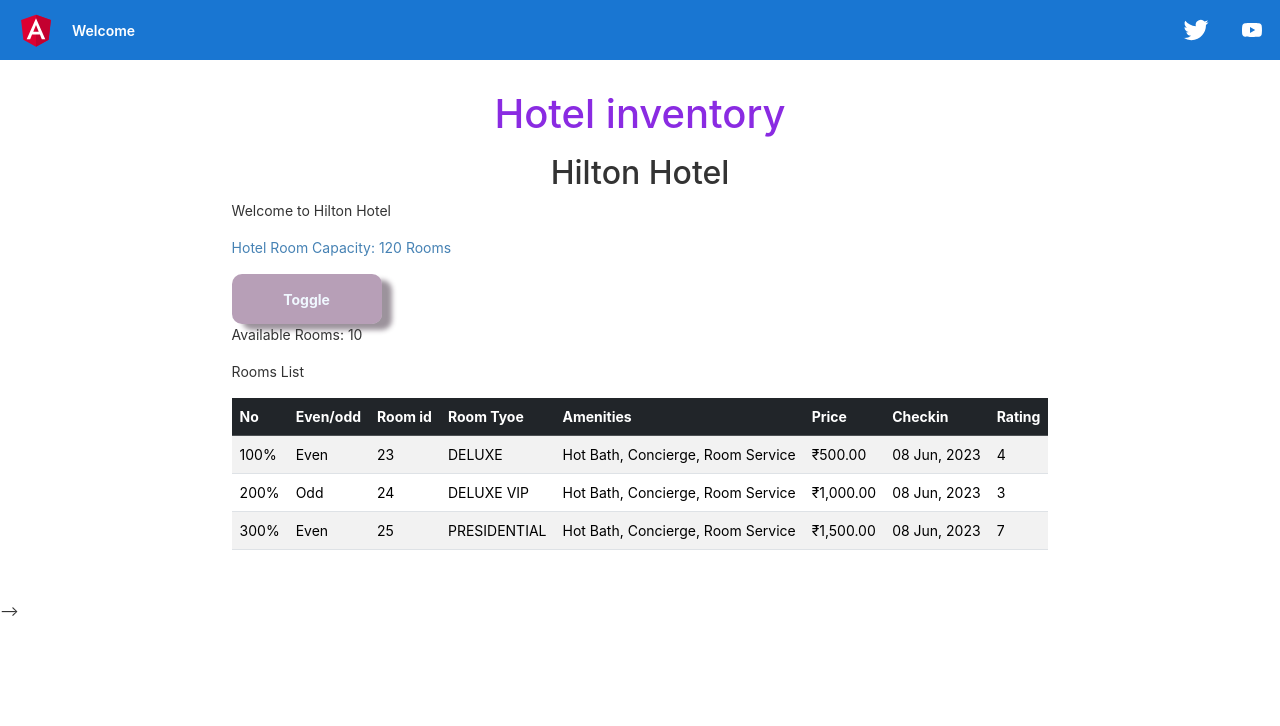
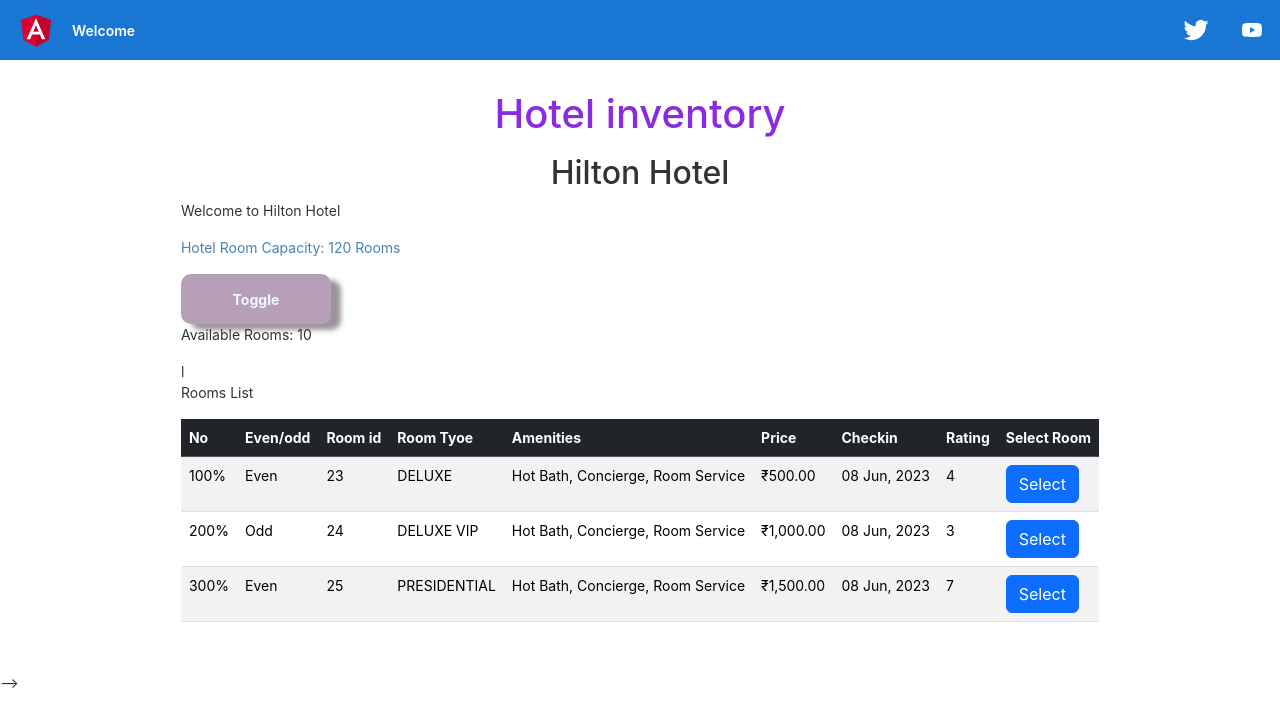
Before and after one commit to joe9126/hotelinventoryapp, an Angular app: page / in a window 1280 px wide. Shown: the top 726 px of the page. Built offline with nearby package versions, Linux system fonts and the light colour scheme.

Commit message:
Input Output lifecycle hooks

```diff
--- a/src/app/rooms/rooms-list/rooms-list.component.html
+++ b/src/app/rooms/rooms-list/rooms-list.component.html
@@ -12,6 +12,7 @@
         <th>Price</th>
         <th>Checkin</th>
         <th>Rating</th>
+        <th>Select Room</th>
      </tr>
     </thead>
     <tbody>
@@ -24,6 +25,9 @@
             <td>{{room.price | currency : 'INR'}}</td>
             <td>{{room.checkindate | date : "dd MMM, yyyy"}}</td>
             <td>{{room.rating | number : '1.0-0'}}</td>
+            <td>
+                <button class="btn btn-primary btn-small" (click)="selectRoom(room)">Select</button>
+            </td>
         </tr>
     </tbody>
    </table>
--- a/src/app/rooms/rooms-list/rooms-list.component.ts
+++ b/src/app/rooms/rooms-list/rooms-list.component.ts
@@ -1,4 +1,4 @@
-import { Component, OnInit, Input } from '@angular/core';
+import { Component, OnInit, Input, Output, EventEmitter } from '@angular/core';
 import { RoomsList} from '../rooms';
 
 @Component({
@@ -8,8 +8,15 @@
 })
 export class RoomsListComponent implements OnInit {
 
-  @Input() rooms : RoomsList[] = [];
+  @Input() rooms : RoomsList[] = []; // recieves data input to be rendered on view
+
+  @Output() selectedRoom = new EventEmitter<RoomsList>(); // receives output from view to be acted upon in the parent component
+
   constructor(){}
 
   ngOnInit(): void { }
+
+  selectRoom(room : RoomsList){
+    this.selectedRoom.emit(room);
+  }
 }
--- a/src/app/rooms/rooms.component.html
+++ b/src/app/rooms/rooms.component.html
@@ -8,8 +8,11 @@
     <button (click)="toggle()">Toggle</button>
 </div>
 
-<p>Available Rooms: {{ rooms.availableRooms ?? 'No Vacant Rooms'}} </p>
+<p>Available Rooms: {{ rooms?.availableRooms ?? 'No Vacant Rooms'}} </p>
 
+<div *ngIf="selectedRoom!">
+    {{ selectedRoom | json}}
+</div>l
 <div *ngIf="rooms.availableRooms > 0">
-   <app-rooms-list [rooms] ="roomsList"></app-rooms-list>
+   <app-rooms-list [rooms] ="roomsList" (selectedRoom)="selectRoom($event)"></app-rooms-list>
 </div>
--- a/src/app/rooms/rooms.component.ts
+++ b/src/app/rooms/rooms.component.ts
@@ -23,6 +23,7 @@
 
   roomsList : RoomsList[] = [ ];
 
+  selectedRoom! : RoomsList;
 
   app = new AppComponent();
 
@@ -65,4 +66,9 @@
   toggle(){
     this.hideRooms = !this.hideRooms;
   }
+
+  selectRoom(room : RoomsList){
+    this.selectedRoom = room;
+    //console.log(room);
+  }
 }
```
